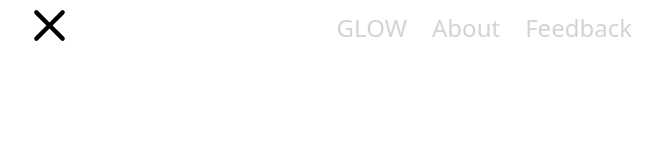
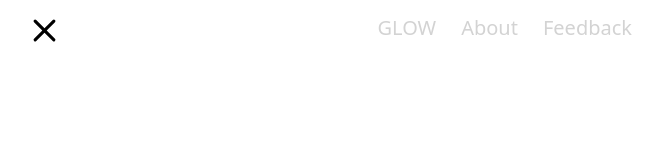
Before and after one commit to GLOW-WebDev-and-Ai-Initiatives/ELL-bot, a React (Vite) app in the folder ChatBot_prototype/: page / in a window 1280 px wide. Both pictures are taken after a click on the element 357 px from the left and 27 px from the top of the page. Shown: the top 160 px of the page, without its empty margins (308-971 px from the left). Built offline with nearby package versions, Linux system fonts and the light colour scheme.

Commit message:
more aesthetic cchanges

```diff
--- a/ChatBot_prototype/src/components/navbar/navbar.css
+++ b/ChatBot_prototype/src/components/navbar/navbar.css
@@ -11,16 +11,33 @@
     padding: 0 1rem;
 }
 .list{
+    padding-top: 10px;
     color:black;
-    height: 35px;
-    width: 35px;
+    height: 30px;
+    width: 30px;
 
 }
 .list:hover{
+    padding-top: 10px;
     color:gray;
     background-color: none;
     border-radius: none;
 }
+
+.x{
+    padding-top: 10px;
+    color:black;
+    height: 25px;
+    width: 25px;
+
+}
+.x:hover{
+    padding-top: 10px;
+    color:gray;
+    background-color: none;
+    border-radius: none;
+}
+
 .navbar-menu-closed  {
     position: fixed;
     top: 0;
@@ -38,7 +55,7 @@
     position: relative;
 padding-left: 25px;
 text-decoration: none;
-font-size: 24px;
+font-size: 20px;
 font-family: system-ui, -apple-system, BlinkMacSystemFont, 'Segoe UI', Roboto, Oxygen, Ubuntu, Cantarell, 'Open Sans', 'Helvetica Neue', sans-serif;
 color: lightgray;
 left: 0;
@@ -51,7 +68,7 @@ left: 0;
     padding-left: 25px;
     width: 100%;
     text-align: left;
-    font-size: 24px;
+    font-size: 20px;
   }
 
   @media (max-width: 768px) {
--- a/ChatBot_prototype/src/components/navbar/navbar.tsx
+++ b/ChatBot_prototype/src/components/navbar/navbar.tsx
@@ -15,10 +15,10 @@ const Navbar: React.FC = () => {
         {menu ? (
           <svg
             xmlns="http://www.w3.org/2000/svg"
-            width="24"
-            height="24"
+            width="20"
+            height="20"
             fill="currentColor"
-            className="list"
+            className="x"
             viewBox="0 0 16 16"
           >
             <path
@@ -29,8 +29,8 @@ const Navbar: React.FC = () => {
         ) : (
           <svg
             xmlns="http://www.w3.org/2000/svg"
-            width="24"
-            height="24"
+            width="20"
+            height="20"
             fill="currentColor"
             className="list"
             viewBox="0 0 16 16"
```
